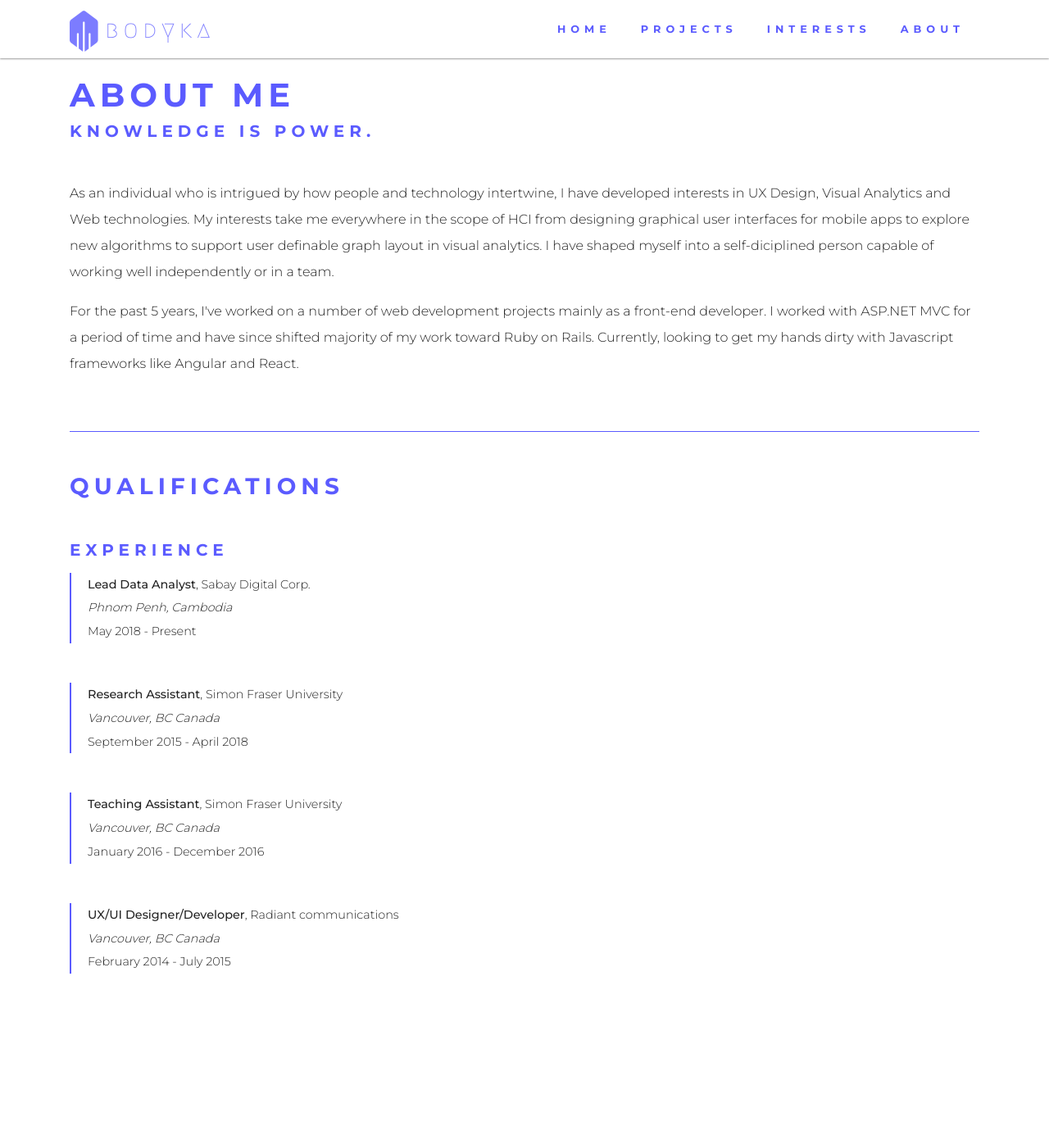
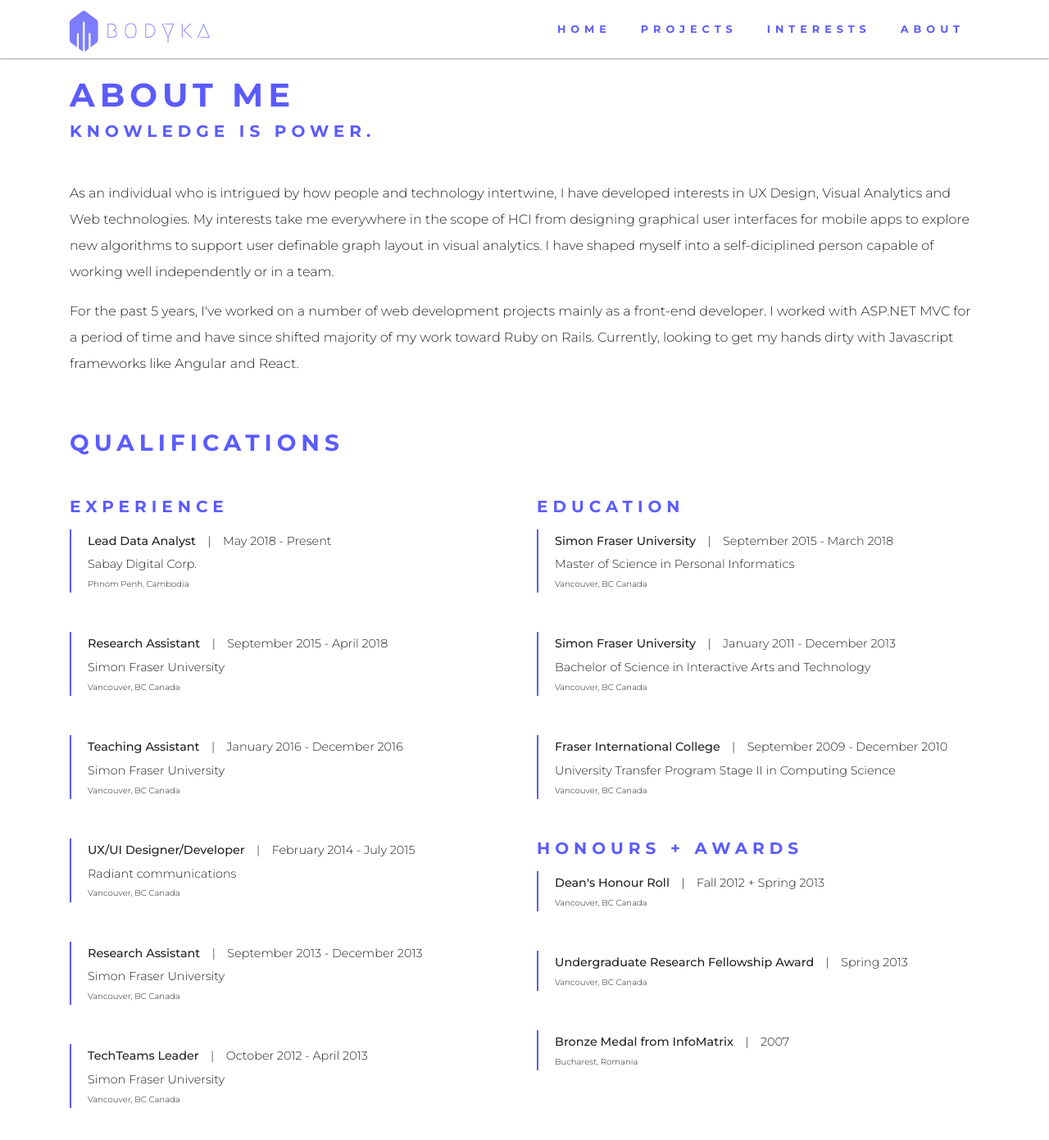
Before and after one commit to TheBokiya/my-awesome-site, a Jekyll site: the page built from about.html, in a window 1280 px wide and 1400 px high, scrolled down 33 px. Shown: the top 1391 px of the window at 82% size. Built offline with Jekyll 4.4.1, drawn with Linux system fonts in a browser that asks for light colours; nearby versions of some CDN libraries; some web fonts are replaced; before the commit the page ends 1269 px from its top, so only the background shows below that.

Commit message:
about page updated

```diff
--- /dev/null
+++ b/_data/awardlist.yml
@@ -0,0 +1,14 @@
+docs_list_title: Honours and Awards
+docs:
+
+- award: Dean's Honour Roll
+  timeframe: Fall 2012 + Spring 2013
+  location: Vancouver, BC Canada
+
+- award: Undergraduate Research Fellowship Award
+  timeframe: Spring 2013
+  location: Vancouver, BC Canada
+
+- award: Bronze Medal from InfoMatrix
+  timeframe: 2007
+  location: Bucharest, Romania
--- /dev/null
+++ b/_data/educationlist.yml
@@ -0,0 +1,17 @@
+docs_list_title: Education
+docs:
+
+- school: Simon Fraser University
+  degree: Master of Science in Personal Informatics
+  location: Vancouver, BC Canada
+  timeframe: September 2015 - March 2018
+
+- school: Simon Fraser University
+  degree: Bachelor of Science in Interactive Arts and Technology
+  location: Vancouver, BC Canada
+  timeframe: January 2011 - December 2013
+
+- school: Fraser International College
+  degree: University Transfer Program Stage II in Computing Science
+  location: Vancouver, BC Canada
+  timeframe: September 2009 - December 2010
--- a/_data/experiencelist.yml
+++ b/_data/experiencelist.yml
@@ -20,3 +20,13 @@ docs:
   company: Radiant communications
   location: Vancouver, BC Canada
   timeframe: February 2014 - July 2015
+
+- position: Research Assistant
+  company: Simon Fraser University
+  location: Vancouver, BC Canada
+  timeframe: September 2013 - December 2013
+
+- position: TechTeams Leader
+  company: Simon Fraser University
+  location: Vancouver, BC Canada
+  timeframe: October 2012 - April 2013
--- a/_sass/_type.scss
+++ b/_sass/_type.scss
@@ -65,3 +65,8 @@ ul {
   font-size: 0.8em;
   color: transparentize($color-primary, 0.4);
 }
+
+.small {
+  font-size: 0.7em;
+  font-weight: 300;
+}
--- a/about.html
+++ b/about.html
@@ -14,16 +14,44 @@ title: About
       <p>For the past 5 years, I've worked on a number of web development projects mainly as a front-end developer. I worked with ASP.NET MVC for a period of time and have since shifted majority of my work toward Ruby on Rails. Currently, looking to get my hands dirty with Javascript frameworks like Angular and React.</p>
     </div>
   </div>
-  <hr class="thin">
-  <h3>Qualifications</h3>
+  <!-- <hr class="thin"> -->
+  <h3 class="mt-5">Qualifications</h3>
   <div class="row mt-5">
     <div class="col-md-6 col-xs-12">
       <h5 class="mb-3">experience</h5>
       {% for item in site.data.experiencelist.docs %}
       <div class="mb-5 side-info">
-        <div><strong>{{ item.position }}</strong>, {{ item. company }}</div>
-        <div><i>{{ item.location }}</i></div>
-        <div>{{ item.timeframe }}</div>
+        <div class="d-none d-sm-block"><strong>{{ item.position }}</strong>&emsp;|&emsp;{{ item.timeframe }}</div>
+        <div class="d-block d-sm-none"><strong>{{ item.position }}</strong></div>
+        <div class="d-block d-sm-none">{{ item.timeframe }}</div>
+        <div>{{ item.company }}</div>
+        <div class="small">{{ item.location }}</div>
+        <!-- <div>{{ item.timeframe }}</div> -->
+      </div>
+      {% endfor %}
+    </div>
+
+    <div class="col-md-6 col-xs-12">
+      <h5 class="mb-3">education</h5>
+      {% for item in site.data.educationlist.docs %}
+      <div class="mb-5 side-info">
+        <div class="d-none d-sm-block"><strong>{{ item.school }}</strong>&emsp;|&emsp;{{ item.timeframe }}</div>
+        <div class="d-block d-sm-none"><strong>{{ item.school }}</strong></div>
+        <div class="d-block d-sm-none">{{ item.timeframe }}</div>
+        <div>{{ item.degree }}</div>
+        <div class="small">{{ item.location }}</div>
+        <!-- <div>{{ item.timeframe }}</div> -->
+      </div>
+      {% endfor %}
+
+      <h5 class="mb-3">honours + awards</h5>
+      {% for item in site.data.awardlist.docs %}
+      <div class="mb-5 side-info">
+        <div class="d-none d-sm-block"><strong>{{ item.award }}</strong>&emsp;|&emsp;{{ item.timeframe }}</div>
+        <div class="d-block d-sm-none"><strong>{{ item.award }}</strong></div>
+        <div class="d-block d-sm-none">{{ item.timeframe }}</div>
+        <div class="small">{{ item.location }}</div>
+        <!-- <div>{{ item.timeframe }}</div> -->
       </div>
       {% endfor %}
     </div>
```
Also changed, not shown: 3 other files.
